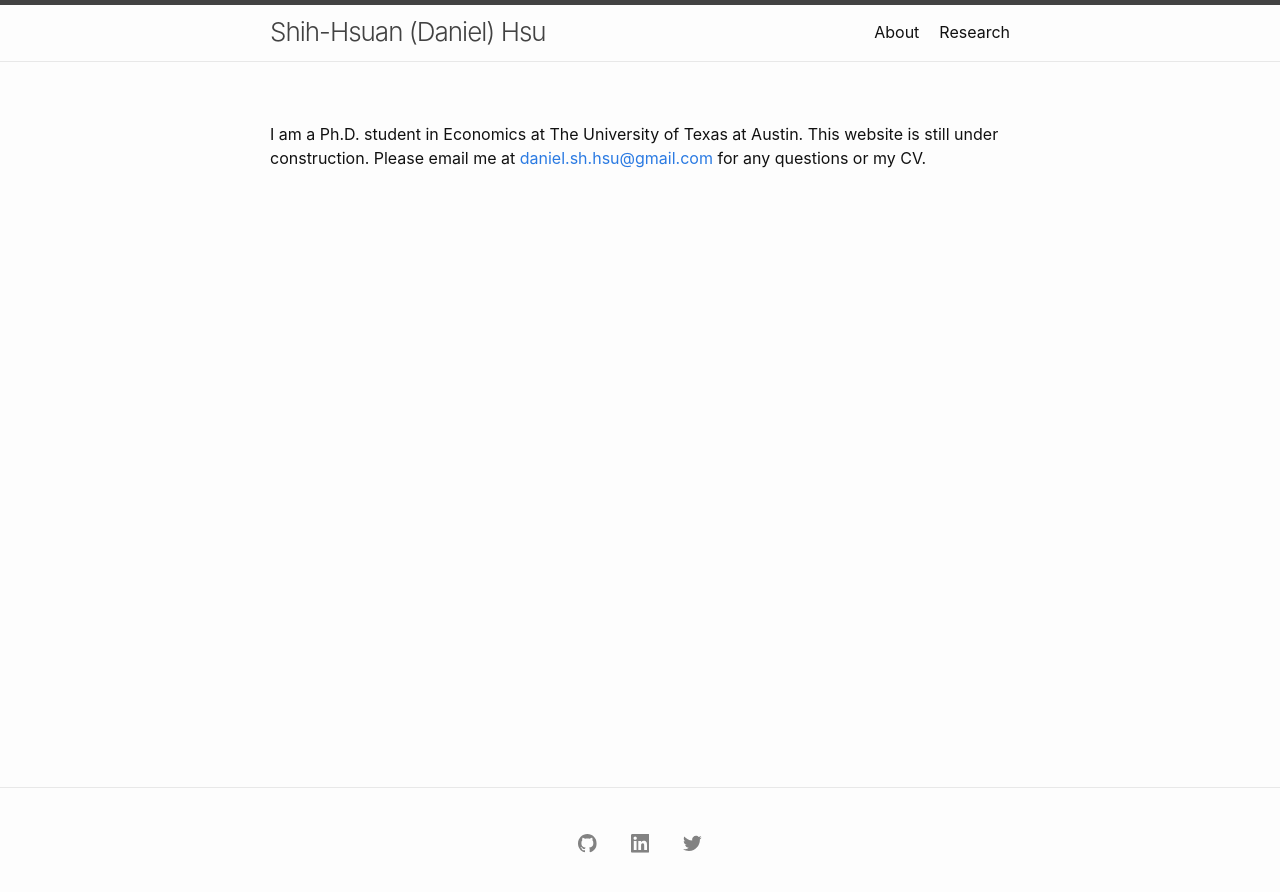
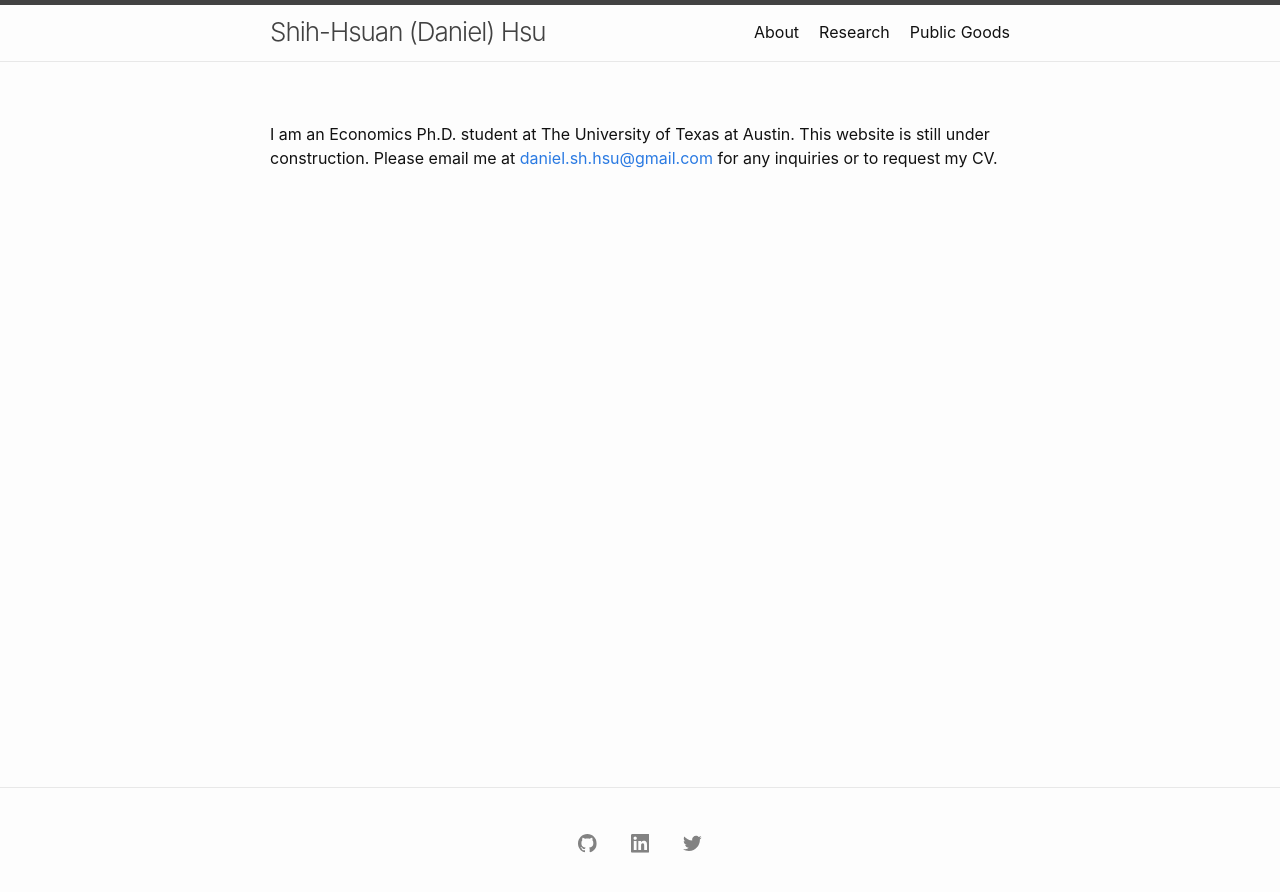
Before and after one commit to shihhsuanhsu/shihhsuanhsu.github.io, a Jekyll site: the page built from docs/index.md, in a window 1280 px wide. Shown: the top 892 px of the page. Built offline with Jekyll 4.4.1, drawn with Linux system fonts in a browser that asks for light colours.

Commit message:
add a public goods page

```diff
--- a/docs/_config.yml
+++ b/docs/_config.yml
@@ -33,6 +33,7 @@
 header_pages:
   - about.md
   - research.md
+  - public_goods.md
 
 # Set to `true` to show excerpts on the homepage.
 #show_excerpts: false
--- a/docs/index.md
+++ b/docs/index.md
@@ -9,7 +9,7 @@
 permalink: /
 ---
 
-I am a Ph.D. student in Economics at The University of Texas at Austin.
+I am an Economics Ph.D. student at The University of Texas at Austin.
 This website is still under construction.
 Please email me at [daniel.sh.hsu@gmail.com](mailto:daniel.sh.hsu@gmail.com)
-    for any questions or my CV.
+    for any inquiries or to request my CV.
```
Also changed, not shown: docs/public_goods.md (added, +11 -0 lines), docs/research.md (+1 -1 lines).
